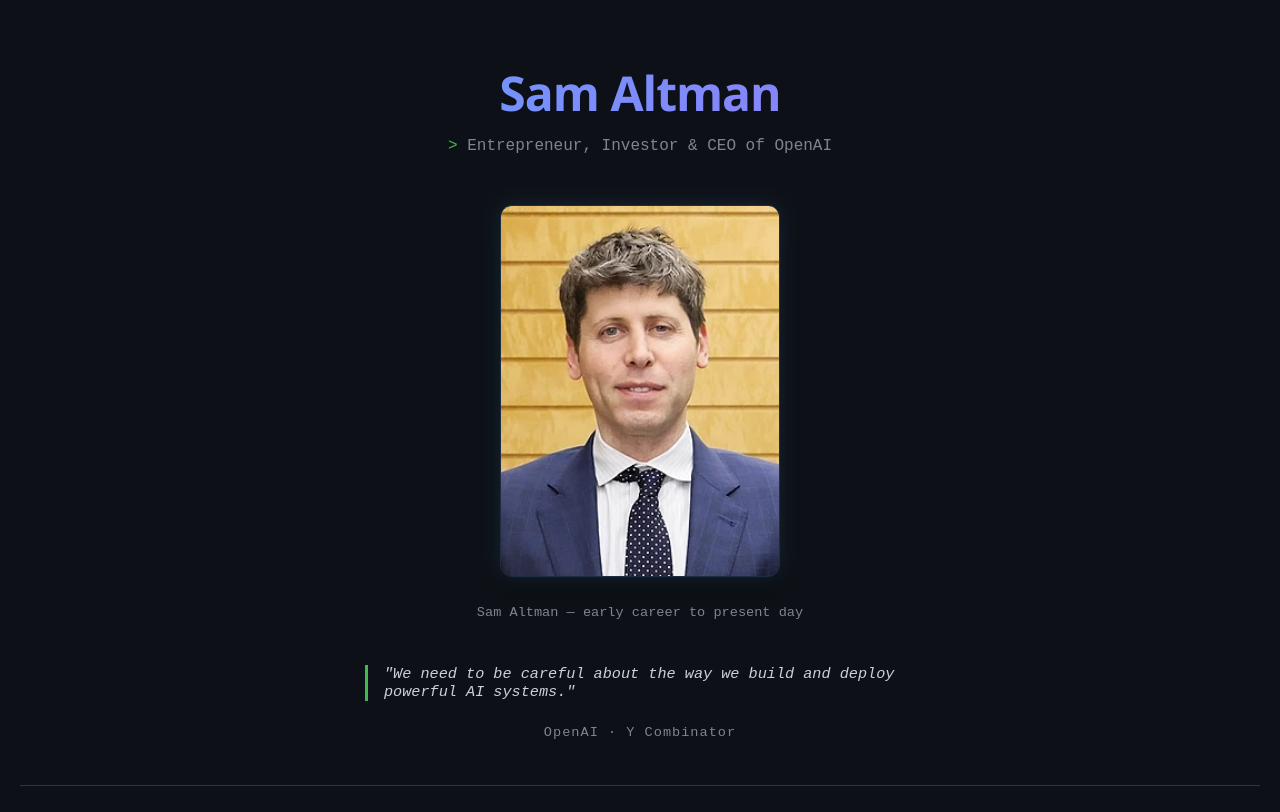
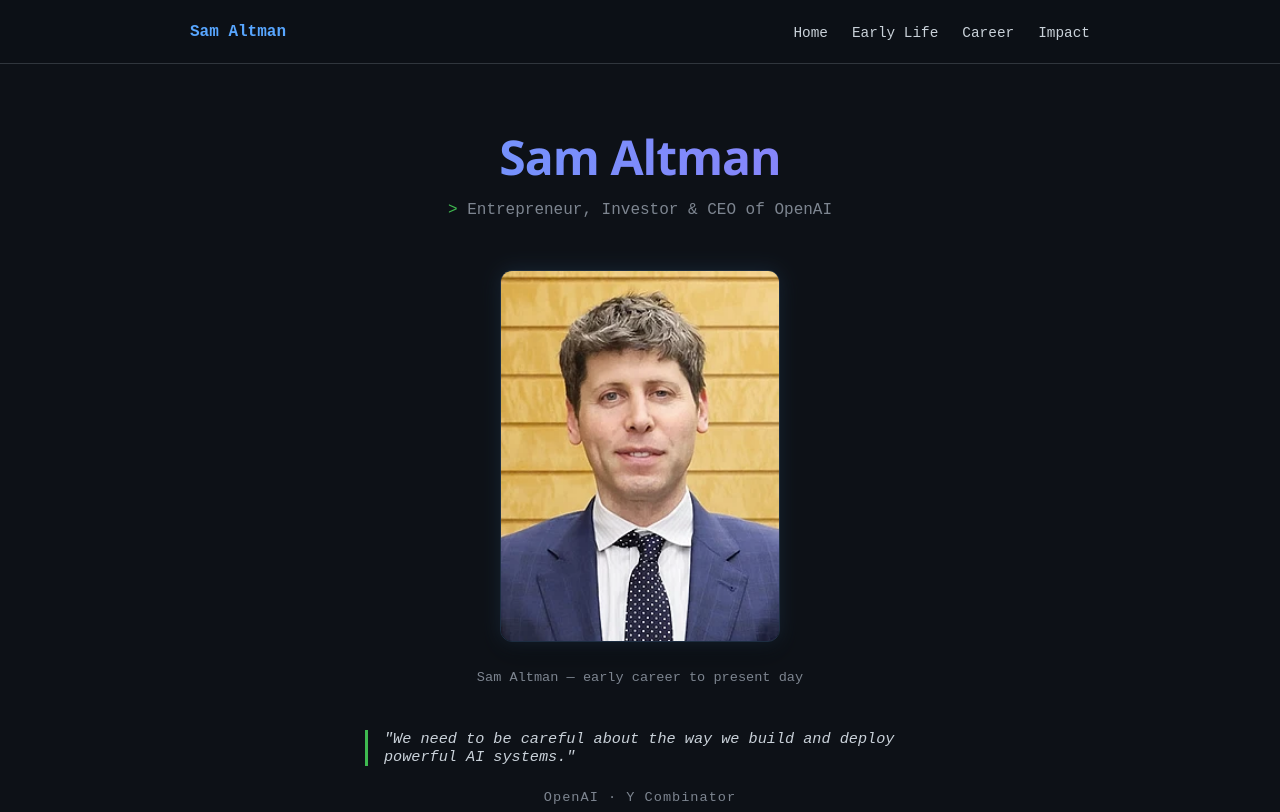
Before and after one commit to ombuilds14/INTERNSHIP-PROJECTS, a plain HTML site: page Tribute-Page/index.html in a window 1280 px wide. Shown: the top 812 px of the page. Drawn offline with Linux system fonts and the light colour scheme.

Commit message:
Add section ids for navigation links

```diff
--- a/Tribute-Page/index.html
+++ b/Tribute-Page/index.html
@@ -6,6 +6,18 @@
   <link rel="stylesheet" href="style.css">
 </head>
 <body>
+  <nav id="navbar">
+  <div class="nav-container">
+    <span class="nav-logo">Sam Altman</span>
+    <button id="nav-toggle" aria-label="Toggle menu">☰</button>
+    <ul id="nav-links">
+      <li><a href="#hero">Home</a></li>
+      <li><a href="#early-life">Early Life</a></li>
+      <li><a href="#career">Career</a></li>
+      <li><a href="#impact">Impact</a></li>
+    </ul>
+  </div>
+</nav>
   <main>
   <section id="hero">
     <h1 id="title">Sam Altman</h1>
@@ -25,7 +37,7 @@
   </section>
 
   <section id="tribute-info">
-    <h2>Early Life</h2>
+    <h2 id="early-life">Early Life</h2>
     <p>
       Born in Chicago and raised in St. Louis, Missouri, Sam Altman displayed
       an early interest in technology and computers. He went on to study
@@ -33,7 +45,7 @@
       foundation for what would become a defining career in the tech industry.
     </p>
 
-    <h2>Career & Achievements</h2>
+    <h2 id="career">Career & Achievements</h2>
 <div class="achievements-grid">
   <div class="achievement-card">
     <span class="card-icon">🚀</span>
@@ -76,7 +88,7 @@
     artificial intelligence today.
   </p>
 </div>
-<h2>Impact on Technology</h2>
+<h2 id="impact">Impact on Technology</h2>
 <div class="impact-grid">
   <div class="impact-card">
     <span class="card-icon">🧠</span>
--- a/Tribute-Page/style.css
+++ b/Tribute-Page/style.css
@@ -350,3 +350,83 @@
     grid-template-columns: 1fr;
   }
 }
+/* ===== NAVBAR ===== */
+#navbar {
+  position: sticky;
+  top: 0;
+  z-index: 100;
+  background: rgba(13, 17, 23, 0.95);
+  backdrop-filter: blur(8px);
+  border-bottom: 1px solid #30363d;
+  margin: -60px -20px 60px -20px;
+  padding: 0 20px;
+}
+
+.nav-container {
+  max-width: 900px;
+  margin: 0 auto;
+  display: flex;
+  align-items: center;
+  justify-content: space-between;
+  padding: 16px 0;
+  position: relative;
+}
+
+.nav-logo {
+  font-family: 'Courier New', monospace;
+  font-weight: bold;
+  color: #58a6ff;
+}
+
+#nav-links {
+  list-style: none;
+  display: flex;
+  gap: 24px;
+}
+
+#nav-links a {
+  color: #c9d1d9;
+  text-decoration: none;
+  font-size: 0.9rem;
+  font-family: 'Courier New', monospace;
+  transition: color 0.2s ease;
+}
+
+#nav-links a:hover {
+  color: #3fb950;
+}
+
+#nav-toggle {
+  display: none;
+  background: none;
+  border: none;
+  color: #e6edf3;
+  font-size: 1.5rem;
+  cursor: pointer;
+}
+
+@media (max-width: 700px) {
+  #nav-toggle {
+    display: block;
+  }
+
+  #nav-links {
+    display: none;
+    flex-direction: column;
+    position: absolute;
+    top: 100%;
+    right: 0;
+    background: #161b22;
+    border: 1px solid #30363d;
+    border-radius: 8px;
+    padding: 12px 20px;
+    gap: 14px;
+  }
+
+  #nav-links.active {
+    display: flex;
+  }
+}
+h2[id] {
+  scroll-margin-top: 90px;
+}
```
